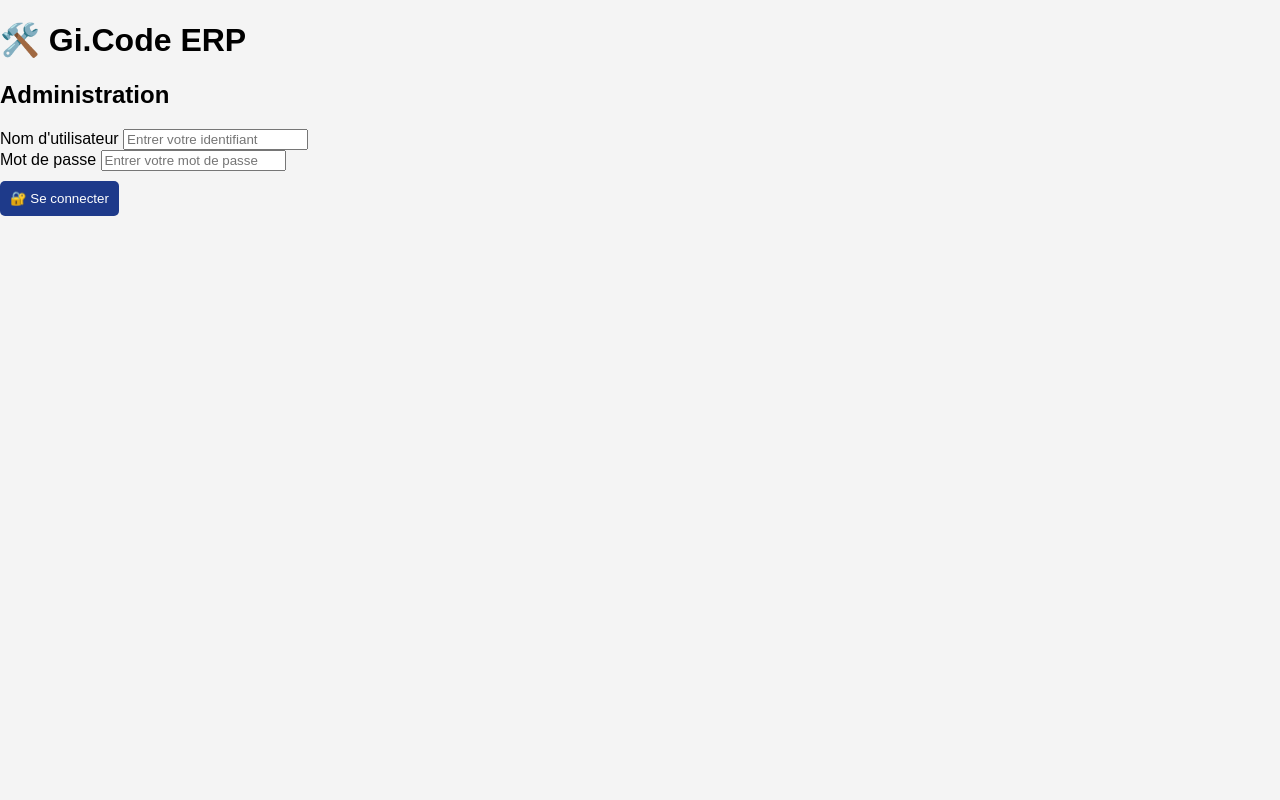
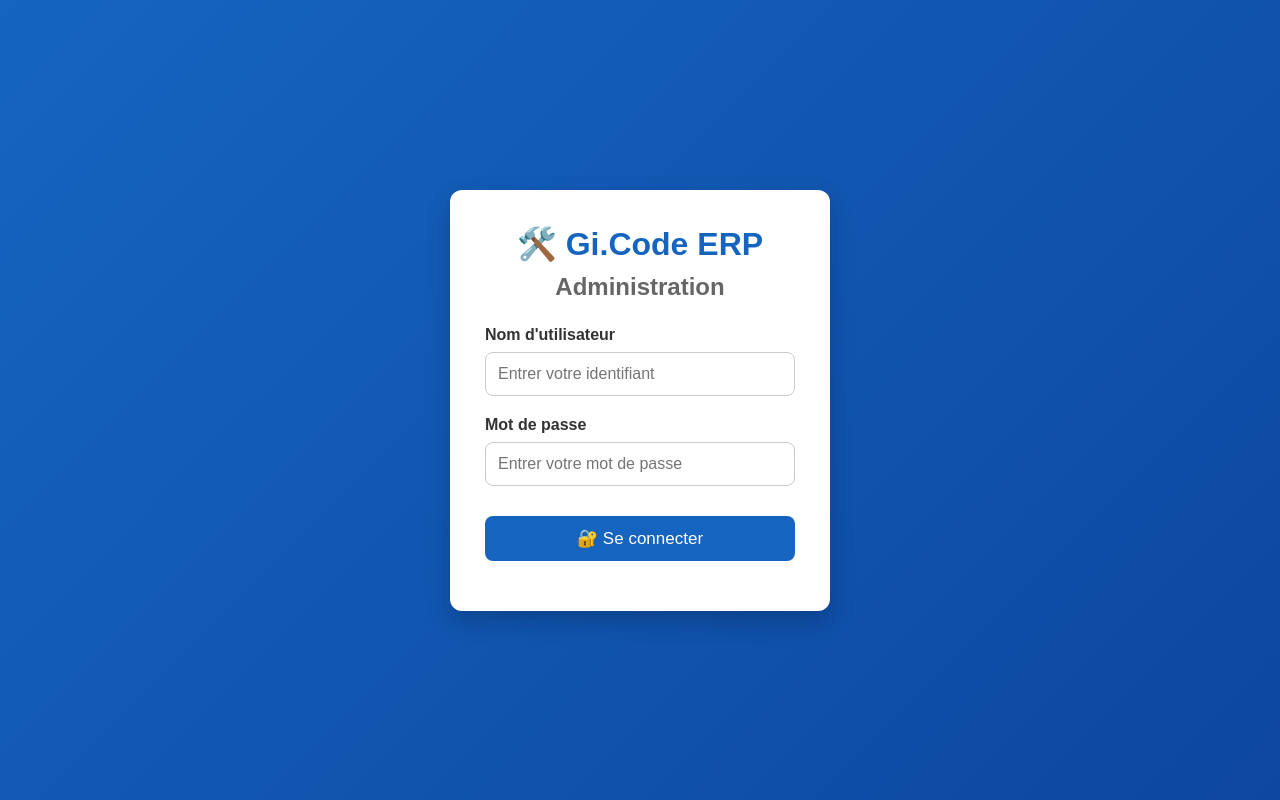
Before and after one commit to m1nsourgueye77-spec/Facture-login, a plain HTML site: page index.html in a window 1280 px wide. Drawn offline with Linux system fonts and the light colour scheme.

Commit message:
Update style.css

```diff
--- a/css/style.css
+++ b/css/style.css
@@ -80,11 +80,123 @@ footer {
   margin-top: 20px;
 }
 
-
-
-
 nav a.active {
   background: #1e3a8a;
   padding: 5px;
   border-radius: 5px;
 }
+
+
+
+
+
+
+
+/* ===========================
+   Gi.Code ERP
+=========================== */
+
+*{
+    margin:0;
+    padding:0;
+    box-sizing:border-box;
+    font-family:Arial,Helvetica,sans-serif;
+}
+
+body{
+    background:#f4f6f9;
+    color:#333;
+}
+
+/* ===========================
+   LOGIN
+=========================== */
+
+.login-page{
+    display:flex;
+    justify-content:center;
+    align-items:center;
+    height:100vh;
+    background:linear-gradient(135deg,#1565c0,#0d47a1);
+}
+
+.login-container{
+    width:100%;
+    display:flex;
+    justify-content:center;
+}
+
+.login-card{
+    background:#fff;
+    width:380px;
+    padding:35px;
+    border-radius:12px;
+    box-shadow:0 10px 25px rgba(0,0,0,.2);
+}
+
+.login-card h1{
+    text-align:center;
+    color:#1565c0;
+    margin-bottom:10px;
+}
+
+.login-card h2{
+    text-align:center;
+    margin-bottom:25px;
+    color:#666;
+}
+
+.input-group{
+    margin-bottom:20px;
+}
+
+.input-group label{
+    display:block;
+    margin-bottom:8px;
+    font-weight:bold;
+}
+
+.input-group input{
+    width:100%;
+    padding:12px;
+    border:1px solid #ccc;
+    border-radius:8px;
+    font-size:16px;
+}
+
+.input-group input:focus{
+    outline:none;
+    border-color:#1565c0;
+}
+
+.btn-login{
+    width:100%;
+    padding:12px;
+    background:#1565c0;
+    color:#fff;
+    border:none;
+    border-radius:8px;
+    cursor:pointer;
+    font-size:17px;
+}
+
+.btn-login:hover{
+    background:#0d47a1;
+}
+
+.error{
+    margin-top:15px;
+    color:red;
+    text-align:center;
+}
+
+/* ===========================
+   HEADER
+=========================== */
+
+.header {
+  background: #1e3a8a;
+  color: white;
+  padding: 20px;
+  text-align: center;
+}
```
